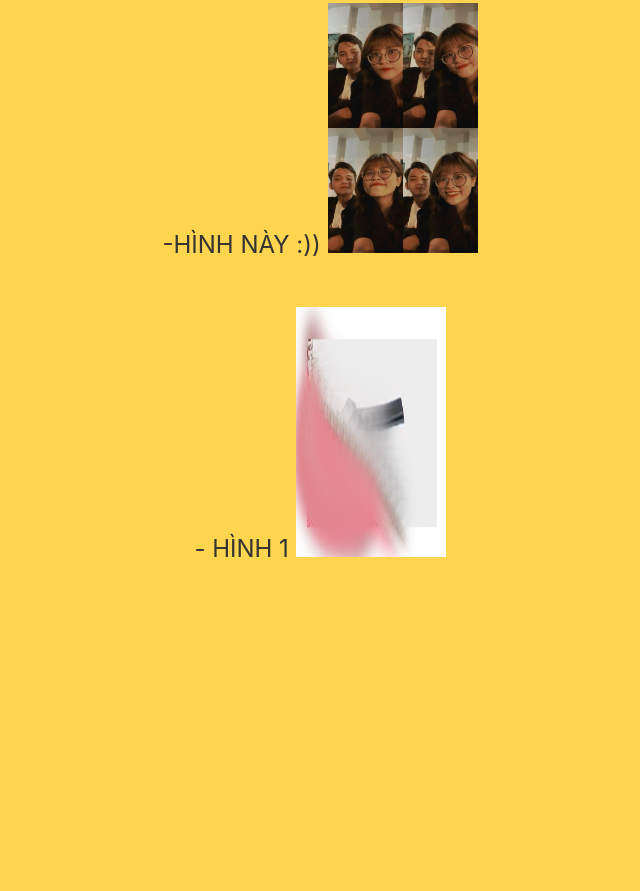
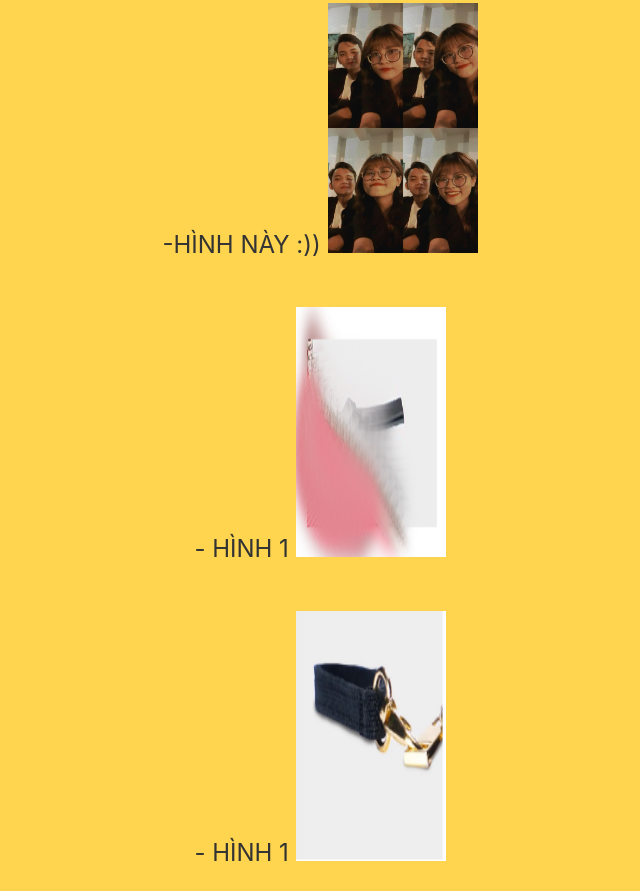
Before and after one commit to lnd2409/love, a plain HTML site: page index.html in a window 1280 px wide. Shown: the part 890-1781 px from the top of the page, without its empty margins (320-960 px from the left). Before the commit the page ends 1477 px from the top, so only its background shows below. Drawn offline with Linux system fonts and the light colour scheme; a web font is replaced by a local one.

Commit message:
add image

```diff
--- a/index.html
+++ b/index.html
@@ -40,6 +40,9 @@
                 <li>- hình 1
                     <img src="image/gift.png" alt="atl" style="height: 250px; width: 150px;">
                 </li>
+                <li>- hình 1
+                    <img src="image/gift2.png" alt="atl" style="height: 250px; width: 150px;">
+                </li>
             </ul>
         </div>
     </div>
```
Also changed, not shown: image/gift2.png (added).
